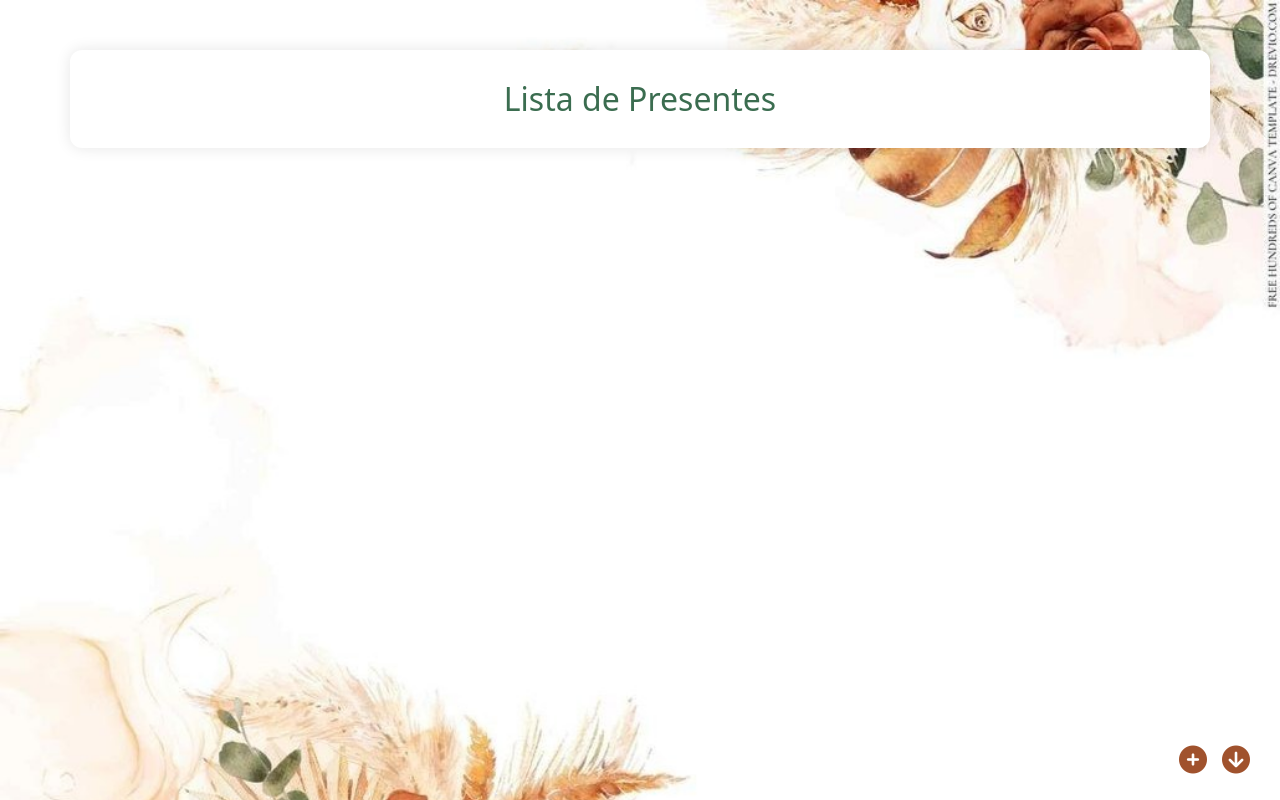
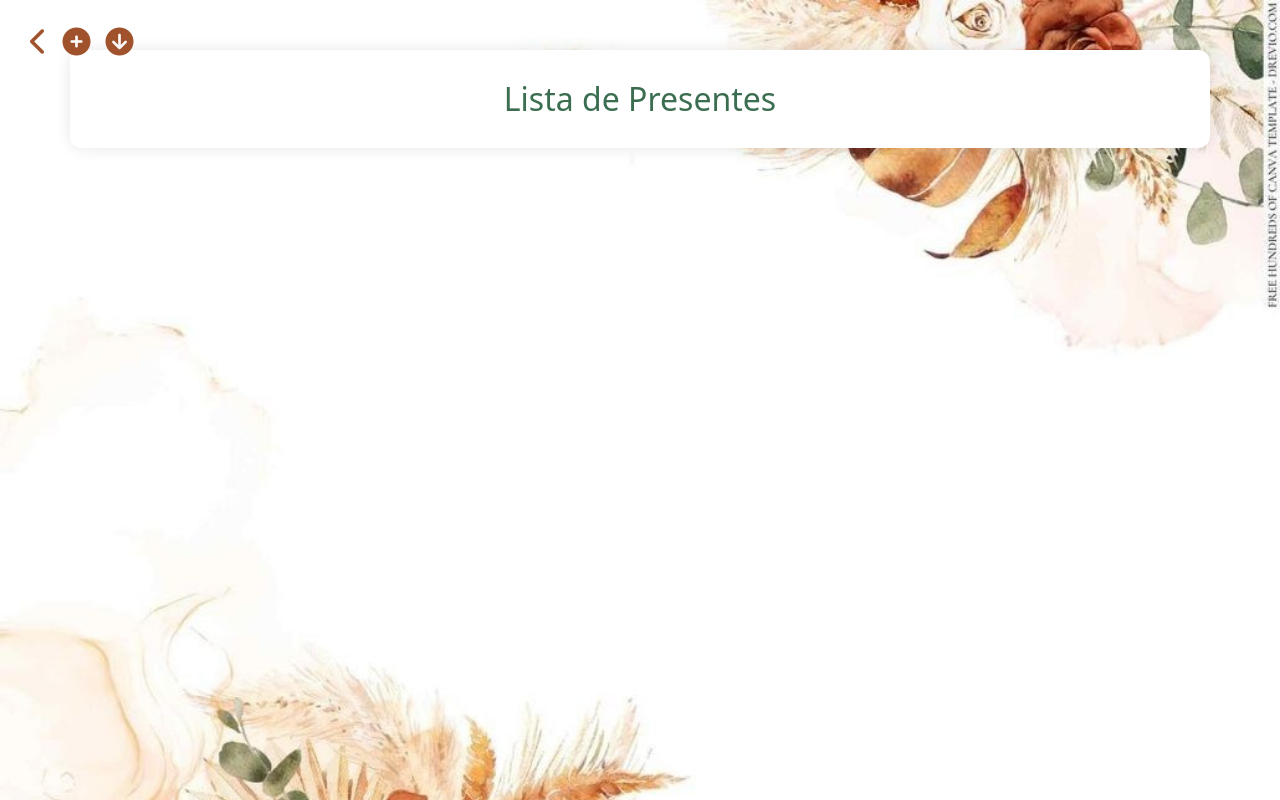
Before and after one commit to feliperocha00/confirmyourpresence, a Django app: page /gift_list/ in a window 1280 px wide. Run offline with Django 5.2, Linux system fonts and the light colour scheme; data that the repository does not hold is empty.

Commit message:
[IMP] back to welcome screen button and moved other buttons to top-left locations

```diff
--- a/main/templates/gift_list.html
+++ b/main/templates/gift_list.html
@@ -58,8 +58,8 @@
 
     .icon-links {
         position: absolute;
-        bottom: 20px;
-        right: 30px;
+        top: 20px;
+        left: 30px;
         display: flex;
         gap: 15px;
         z-index: 1000;
@@ -81,6 +81,9 @@
 
 {% block content %}
 <div class="icon-links">
+    <a href="{% url 'welcome' %}" title="Lista de Convidados">
+        <i class="fa-solid fa-chevron-left"></i>
+    </a>
     <a href="{% url 'add_gift' %}" title="Adicionar Presente">
         <i class="fa-solid fa-circle-plus"></i>
     </a>
```
